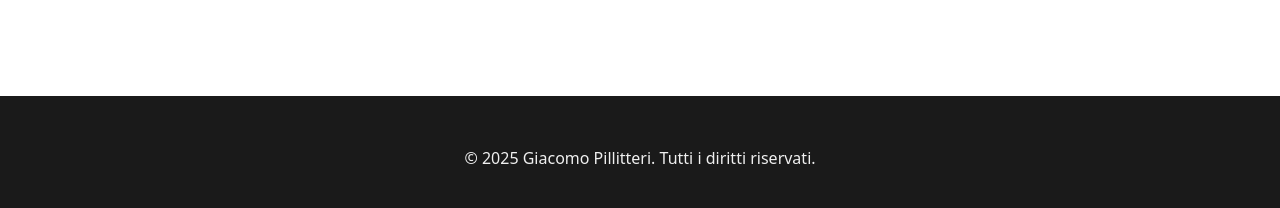
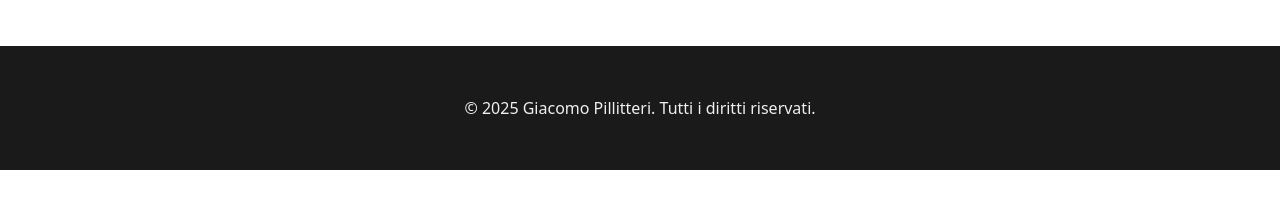
Before and after one commit to giacomop1196/my-portfolio, a React (Vite) app in the folder my-porfolio/: page /skills in a window 1280 px wide. Shown: the part 1584-1792 px from the top of the page. After the commit the page ends 1754 px from the top, so only its background shows below. Built offline with nearby package versions, Linux system fonts and the light colour scheme.

Commit message:
footer margin fix

```diff
--- a/my-porfolio/src/App.css
+++ b/my-porfolio/src/App.css
@@ -181,7 +181,6 @@ header .btn:hover {
   color: #F0F0F0;
   padding: 50px 20px;
   text-align: center;
-  margin-top: 50px;
   position: relative;
 }
 
```
